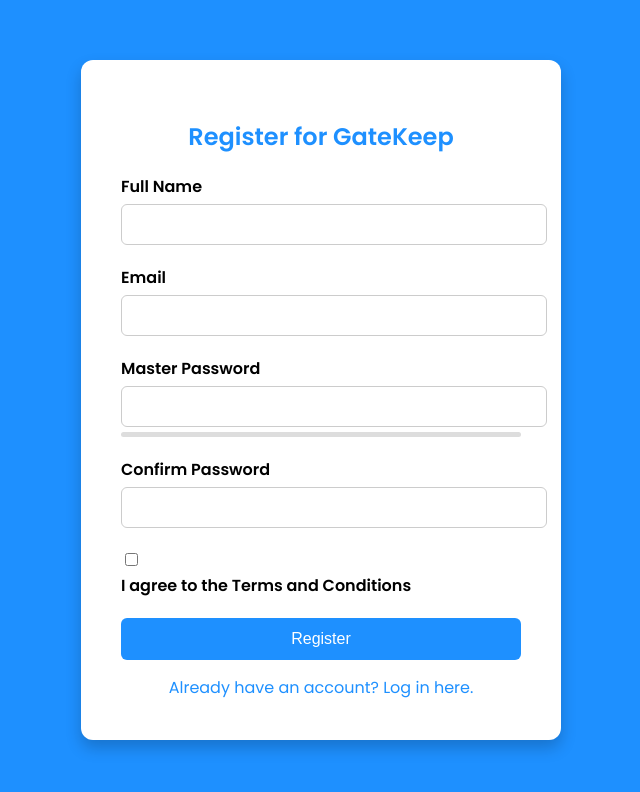
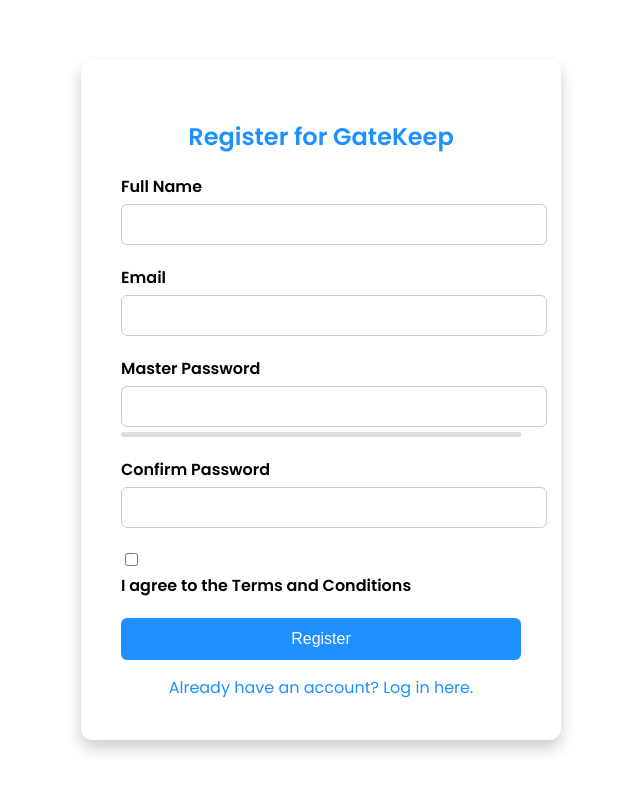
Before and after one commit to JoeHofPass/PasswordManager_Jeffreys, a plain HTML site: page hello.html in a window 1280 px wide. Shown: the whole page, without its empty margins (319-959 px from the left). Drawn offline with Linux system fonts and the light colour scheme.

Commit message:
backcolor change

```diff
--- a/hello.html
+++ b/hello.html
@@ -14,7 +14,7 @@
         margin: 0;
         padding: 0;
         font-family: "Poppins", sans-serif;
-        background-color: dodgerblue;
+        background-color: transparent;
         display: flex;
         justify-content: center;
         align-items: center;
```
